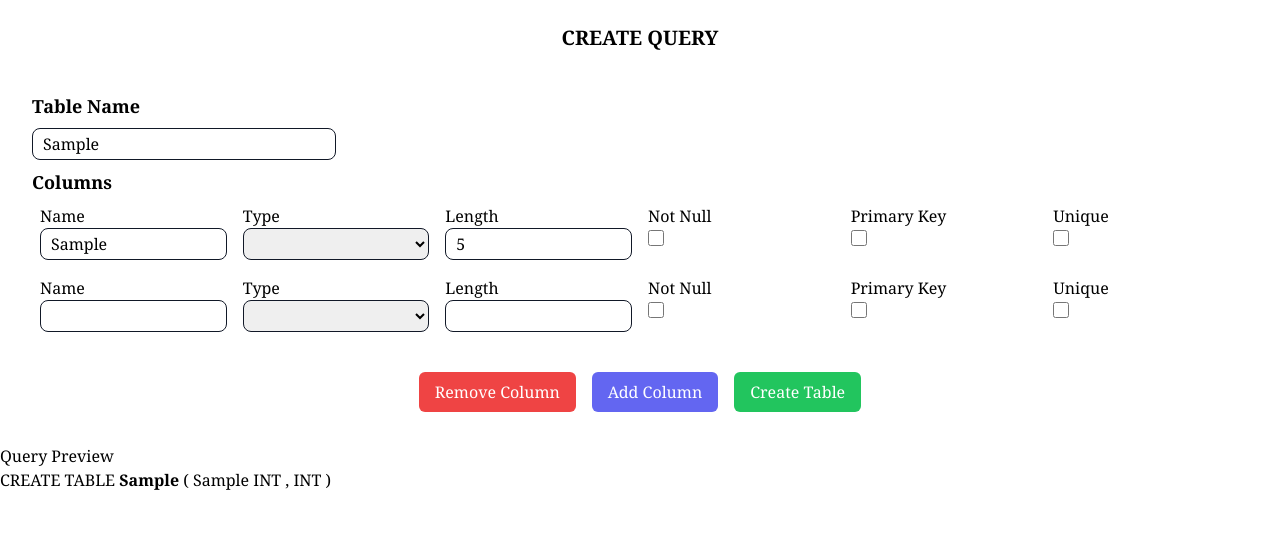
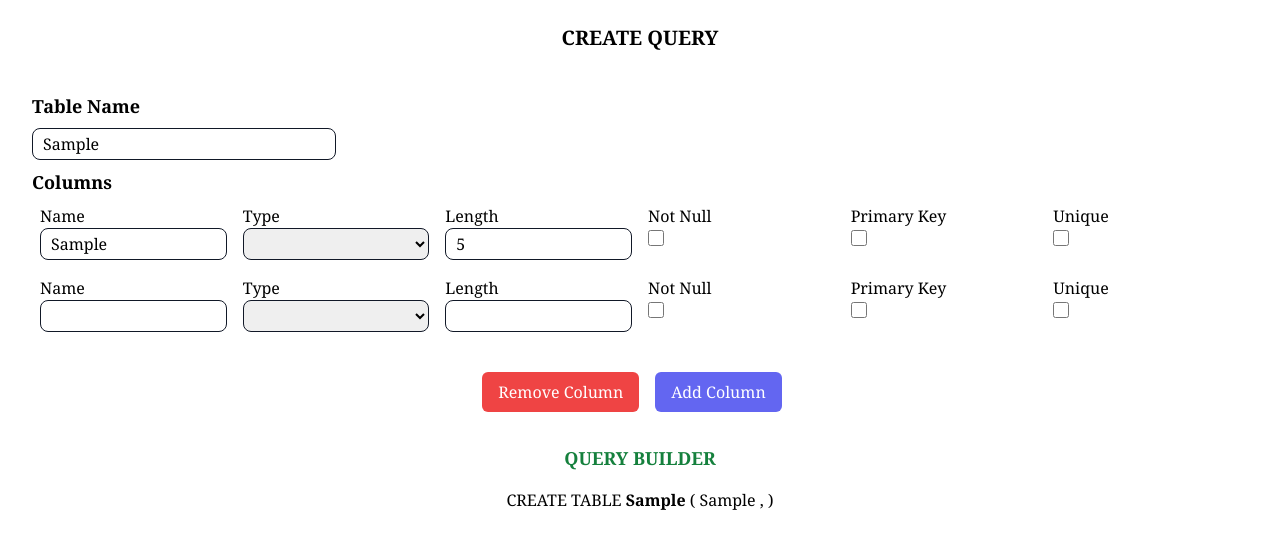
Before and after one commit to Ashini-Brejith/Custom-Query-Builder, an Angular app in the folder query_builder_frontend/: page /create-queries in a window 1280 px wide. Both pictures are taken after typing "Sample", "Sample", "5" into the empty fields and a click on the button "Add Column". Shown: the top 548 px of the page. Built offline with nearby package versions, Linux system fonts and the light colour scheme.

Commit message:
Updated create queries

```diff
--- a/query_builder_frontend/src/app/create-queries/create-queries.component.html
+++ b/query_builder_frontend/src/app/create-queries/create-queries.component.html
@@ -148,23 +148,24 @@
           Add Column
         </button>
 
-        <button
+        <!--<button
           type="submit"
           class="py-2 px-4 bg-green-500 text-white rounded-md hover:bg-green-700"
         >
           Create Table
-        </button>
+	</button>-->
       </div>
     </div>
   </form>
 
-  <div *ngIf="tableName && columns.length >0" class="mb-4">
-    <h1>Query Preview</h1>
+  <div *ngIf="tableName && columns.length >0" class="text-center mb-4">
+    <h1 class="text-lg font-bold mb-4 text-green-700">QUERY BUILDER</h1>
     <p>
       CREATE TABLE <strong>{{tableName}}</strong> (<span
         *ngFor="let column of columns; let i=index"
       >
-        {{column.name}} {{column.type.toUpperCase()}}
+      {{column.name}} {{column.type.toUpperCase()}}
+
         <span *ngIf="i<columns.length-1">, </span> </span
       >)
     </p>
--- a/query_builder_frontend/src/app/create-queries/create-queries.component.ts
+++ b/query_builder_frontend/src/app/create-queries/create-queries.component.ts
@@ -14,8 +14,8 @@ export class CreateQueriesComponent {
 	  columns: Array<any> = [
     {
       name: '',
-      type: 'int',
-      length: null,
+      type: '',
+      length: '',
       notNull: false,
       primaryKey: false,
       unique: false,
@@ -26,8 +26,8 @@ export class CreateQueriesComponent {
   addColumn(): void {
     this.columns.push({
       name: '',
-      type: 'int',
-      length: null,
+      type: '',
+      length: '',
       notNull: false,
       primaryKey: false,
       unique: false,
@@ -42,6 +42,6 @@ export class CreateQueriesComponent {
 
   onSubmit(): void {
     console.log('Form Submitted', this.columns);
-    alert(`CREATE TABLE ${this.tableName} (${this.columns.map((c)=>`${c.name} ${c.type.toUpperCase()}`).join(',')})`);
+    //alert(`CREATE TABLE ${this.tableName} (${this.columns.map((c)=>`${c.name} ${c.type.toUpperCase()}`).join(',')})`);
   }
 }
```
Also changed, not shown: 2 other files (tests, documents, lock files or other folders).
